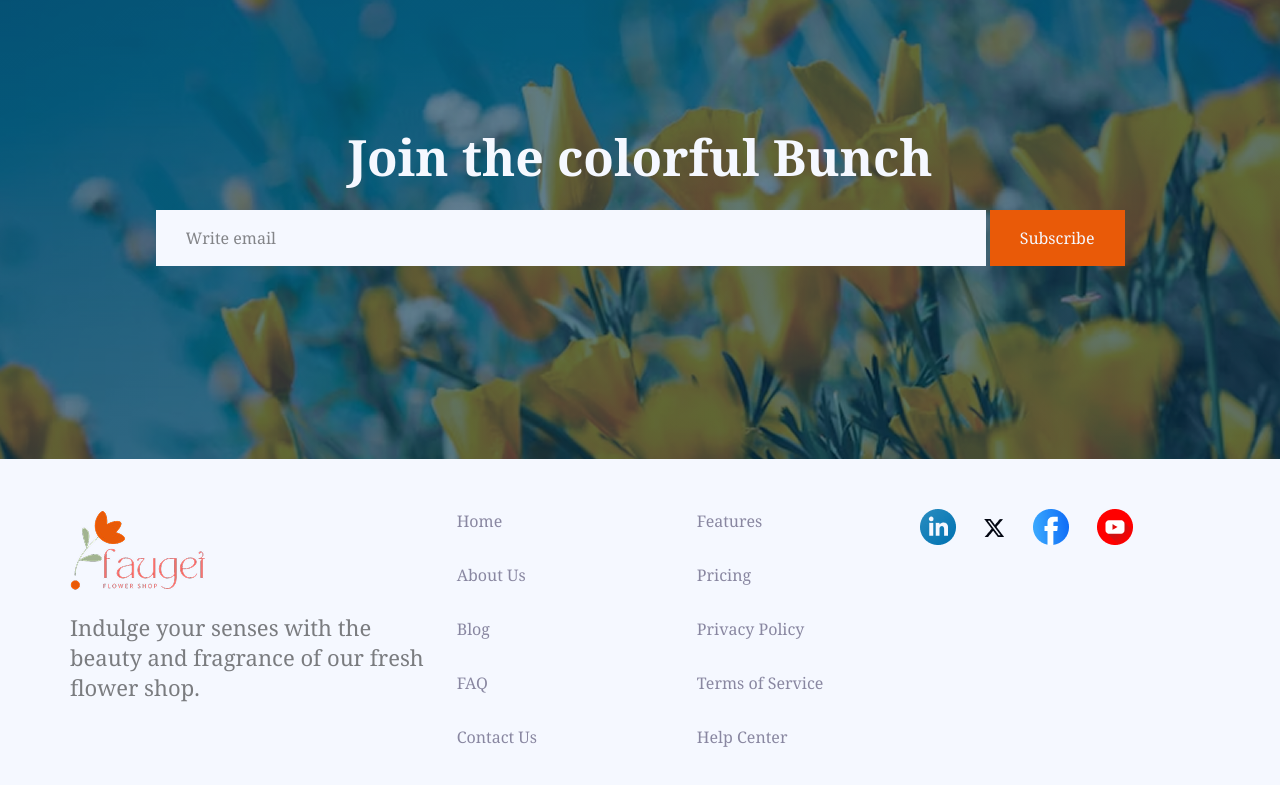
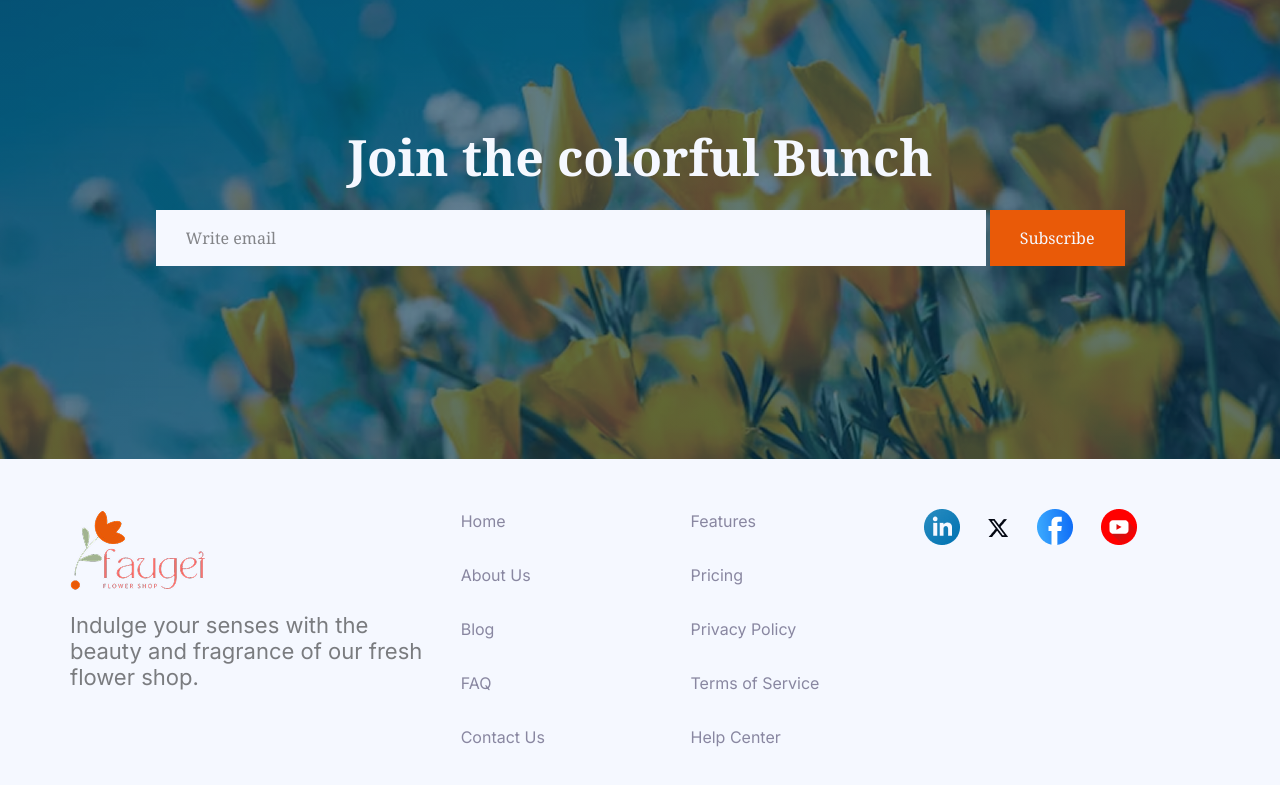
Before and after one commit to Galive007/Flowers, a plain HTML site: page index.html in a window 1280 px wide. Shown: the part 3453-4238 px from the top of the page. Drawn offline with nearby package versions, Linux system fonts and the light colour scheme.

Commit message:
footer font correction and gap fixed done

```diff
--- a/index.html
+++ b/index.html
@@ -147,10 +147,10 @@
             </div>
          </section>
     </main>
-    <footer class="section-width flex justify-evenly gap-5">
+    <footer class="section-width flex justify-evenly gap-8">
         <div class="footer-logo">
             <img src="./assets/logo.png" alt="">
-            <p class="shared-description">Indulge your senses with the beauty and fragrance of our fresh flower shop. </p>
+            <p class="shared-description inter-font">Indulge your senses with the beauty and fragrance of our fresh flower shop. </p>
         </div>
         <div class="flex flex-1 justify-between items-center footer-menu">
             <ul>
--- a/style/style.css
+++ b/style/style.css
@@ -237,6 +237,7 @@ footer>div{
 }
 .footer-menu>ul li a{
     color: var(--menu-color);
+    font-family: "Inter", sans-serif;
     font-size: 16px;
     font-weight: 400;
     line-height: 24px;
```
